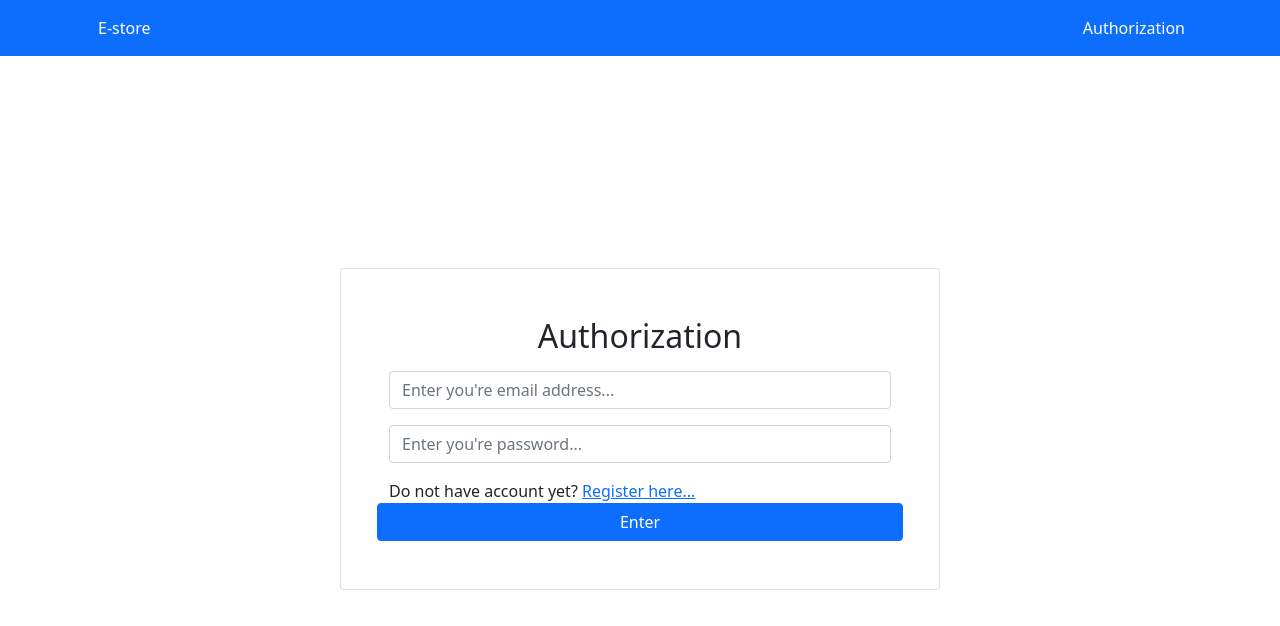
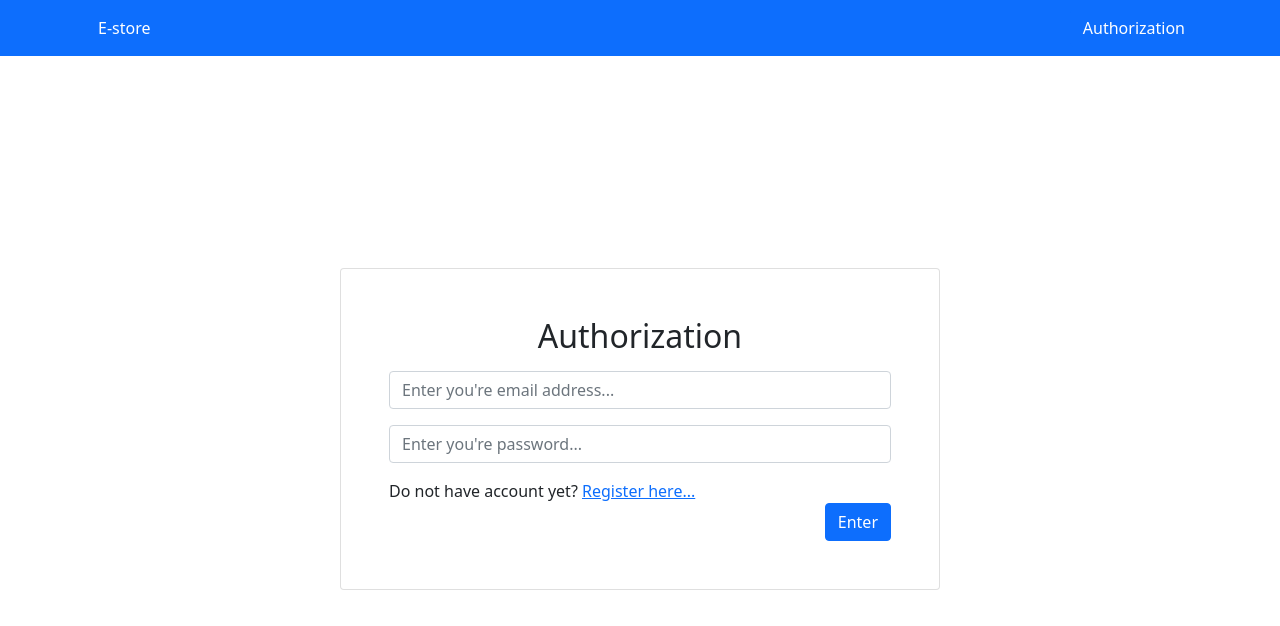
Before and after one commit to MadMaxPaine/e-store, a React (Create React App) app in the folder client/: page /login in a window 1280 px wide. Shown: the top 626 px of the page. Built offline with nearby package versions, Linux system fonts and the light colour scheme.

Commit message:
auth button

```diff
--- a/client/src/pages/Auth.js
+++ b/client/src/pages/Auth.js
@@ -37,8 +37,8 @@ const Auth = () => {
          Has account? <NavLink to={LOGIN_ROUTE}>Enter here...</NavLink>
         </div>
        }
-       <Button>{isLogin ? 'Enter' : 'Create account'}</Button>
       </Row>
+      <Button className="align-self-end">{isLogin ? 'Enter' : 'Create account'}</Button>
      </Form>
     </Card>
    </div>
```
